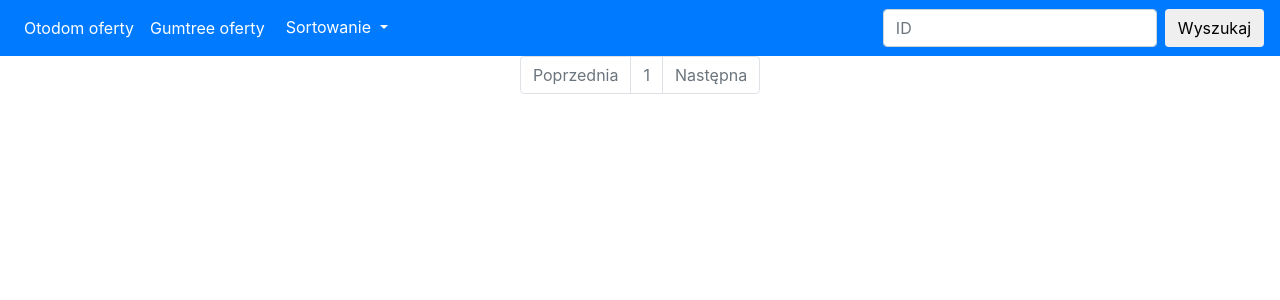
After one commit to szoz/flat-scraper, a Flask app: page /ot/1 in a window 1280 px wide. The commit adds this page. Shown: the top 300 px of the page. Run offline with Flask 2, Linux system fonts and the light colour scheme; data that the repository does not hold is empty; some libraries are stand-ins or nearby versions.

Commit message:
Flask app refactor Small bug fix and code refactor.

```diff
--- a/app.py
+++ b/app.py
@@ -16,19 +16,18 @@ def format_price(price):
 @app.route('/')
 def index():
     """Redirects to first page of all flat list."""
-    return redirect('/1')
+    return redirect('/ot/1')
 
 
-@app.route('/<int:page_num>', methods=['GET', 'POST'])
+@app.route('/ot/<int:page_num>')
 def show_all_flats(page_num, flats_per_page=20):
     """Shows all flat records with pagination"""
     last_page = get_flat_count() // flats_per_page + 1
     if page_num < 1 or page_num > last_page:
         return abort(404)  # TODO fix pycharm warnings - read about flask support
-    pages = {'current': page_num, 'last': last_page}  # TODO reformat functions
-    return render_template('all_flors.html',
+    pages = {'previous': page_num-1, 'current': page_num, 'next': page_num+1,'last': last_page}
+    return render_template('all_flats.html',
                            offers=read_all_flats(flats_per_page, page_num, request.args.get('sort')), pages=pages)
-# TODO fix error page when flat id is incorrect
 
 
 @app.route('/gt/<int:page_num>')
@@ -37,35 +36,52 @@ def show_all_flats_gt(page_num, flats_per_page=20):
     last_page = get_flat_count(oto=False) // flats_per_page + 1
     if page_num < 1 or page_num > last_page:
         return abort(404)
-    pages = {'current': page_num, 'last': last_page}
-    return render_template('all_flors_gt.html',
+    pages = {'previous': page_num-1, 'current': page_num, 'next': page_num+1,'last': last_page}
+    return render_template('all_flats_gt.html',
                            offers=read_all_flats(flats_per_page, page_num, request.args.get('sort'), oto=False), pages=pages)
 
 
-@app.route('/id/<int:flat_id>')
-def show_flat(flat_id):
-    """Shows one flat record with given flat_id."""
+@app.route('/ot/id/<int:flat_id>')
+def show_flat_ot(flat_id):
+    """Shows one otodom flat record with given flat_id."""
     if read_flat(flat_id)[0] is not None:
         record = read_flat(flat_id)
         timestamped = zip(*(record[0][ts] for ts in ('scraped_date', 'price', 'price_pm', 'added_date', 'updated_date')))
-        return render_template('one_flor.html', offers=record, pages=None, timestamped=timestamped)
-    elif read_flat(flat_id, oto=False)[0] is not None:
+        return render_template('one_flat.html', offers=record, pages=None, timestamped=timestamped)
+    else:
+        return abort(404)
+
+
+@app.route('/gt/id/<int:flat_id>')
+def show_flat_gt(flat_id):
+    """Shows one gumtree flat record with given flat_id."""
+    if read_flat(flat_id, oto=False)[0] is not None:
         record = read_flat(flat_id, oto=False)
-        return render_template('all_flors_gt.html', offers=record, pages=None)
+        return render_template('all_flats_gt.html', offers=record, pages=None)
     else:
         return abort(404)
 
 
 @app.route('/id', methods=['POST'])
 def show_flat_post():
-    """TODO write a docstring"""
-    return redirect(f'/id/{request.form["id"]}')
+    """Shows one flat record based on flat_id sent in form."""
+    # return redirect(f'/id/{request.form["id"]}')
+    flat_id = int(request.form["id"])
+    if read_flat(flat_id)[0] is not None:
+        return show_flat_ot(flat_id)
+    elif read_flat(flat_id, oto=False)[0] is not None:
+        return show_flat_gt(flat_id)
+    else:
+        return abort(404)
 
 
 @app.route('/delete/<int:flat_id>')
 def remove_flat(flat_id):
     """Deletes one flat record with given flat_id."""
-    delete_flat(flat_id)
+    if read_flat(flat_id)[0] is not None:
+        delete_flat(flat_id)
+    else:
+        delete_flat(flat_id, oto=False)
     return '', 204
 
 
--- /dev/null
+++ b/templates/all_flats.html
@@ -0,0 +1,125 @@
+{% extends "base.html" %}
+{% block navbar %}
+    <div class="dropdown">
+      <button class="btn btn-primary dropdown-toggle"
+              type="button"
+              id="dropdownMenuButton"
+              data-toggle="dropdown"
+              aria-haspopup="true"
+              aria-expanded="false">
+        Sortowanie
+      </button>
+      <div class="dropdown-menu" aria-labelledby="dropdownMenuButton">
+        <a class="dropdown-item" href="{{ url_for('show_all_flats', page_num=1, sort='added') }}">
+          Po dacie dodania
+        </a>
+        <a class="dropdown-item" href="{{ url_for('show_all_flats', page_num=1, sort='updated') }}">
+          Po dacie aktualizacji
+        </a>
+      </div>
+    </div>
+{% endblock %}
+{% block header %}
+<a href="{{ url_for('show_flat_ot', flat_id=offer._id) }}" class="btn btn-primary" role="button" target="_blank">
+  {{ offer._id }}
+</a>
+{% endblock %}
+{% block statistics %}
+<table class="table table-borderless">
+  <tbody>
+    <tr>
+      <th scope="row">
+        <div class="d-flex">
+          <i class="material-icons mr-2">attach_money</i>{{ offer.price[-1] | format_price }}
+        </div>
+      </th>
+      <th>
+        <div class="d-flex">
+          <i class="material-icons">attach_money</i>
+          <i class="material-icons mr-2">square_foot</i>{{ offer.price_pm[-1] | format_price }}
+        </div>
+      </th>
+      <td>
+        <div class="d-flex">
+          <i class="material-icons mr-2">add_circle_outline</i> {{ offer.added_date[-1] }}
+        </div>
+      </td>
+      <td>
+        <div class="d-flex">
+          <i class="material-icons mr-2">refresh</i> {{ offer.updated_date[-1] }}
+        </div>
+      </td>
+    </tr>
+  </tbody>
+</table>
+  {% block history scoped %}
+  {% endblock %}
+{% endblock %}
+{% block footer %}
+  {% if pages %}
+  <nav aria-label="page-pagination">
+    <ul class="pagination justify-content-center">
+      {% if pages.current == 1 %}
+        <li class="page-item disabled">
+          <a class="page-link"
+             href="{{ url_for('show_all_flats', page_num=pages.previous, sort=request.args.get('sort')) }}"
+             tabindex="-1">
+            Poprzednia
+          </a>
+        </li>
+      {% else %}
+        <li class="page-item">
+          <a class="page-link"
+             href="{{ url_for('show_all_flats', page_num=pages.previous, sort=request.args.get('sort')) }}"
+             tabindex="-1">
+            Poprzednia
+          </a>
+        </li>
+        <li class="page-item">
+          <a class="page-link"
+             href="{{ url_for('show_all_flats', page_num=pages.previous, sort=request.args.get('sort')) }}">
+            {{ pages.current - 1 }}
+          </a>
+        </li>
+      {% endif %}
+      {% if pages.last == 1 %}
+        <li class="page-item disabled">
+          <a class="page-link"
+             href="{{ url_for('show_all_flats', page_num=pages.current, sort=request.args['sort']) }}">
+            {{ pages.current }}
+            <span class="sr-only">(current)</span>
+          </a>
+        </li>
+      {% else %}
+        <li class="page-item active">
+          <a class="page-link"
+             href="{{ url_for('show_all_flats', page_num=pages.current, sort=request.args['sort']) }}">
+            {{ pages.current }}
+            <span class="sr-only">(current)</span>
+          </a>
+        </li>
+      {% endif %}
+      {% if pages.current == pages.last %}
+        <li class="page-item disabled">
+          <a class="page-link"
+             href="{{ url_for('show_all_flats', page_num=pages.next, sort=request.args['sort']) }}"
+             tabindex="-1">
+            Następna
+          </a>
+        </li>
+      {% else %}
+        <li class="page-item">
+          <a class="page-link" href="{{ url_for('show_all_flats', page_num=pages.next, sort=request.args['sort']) }}">
+            {{ pages.current + 1 }}
+          </a>
+        </li>
+        <li class="page-item">
+          <a class="page-link" href="{{ url_for('show_all_flats', page_num=pages.next, sort=request.args['sort']) }}">
+            Następna
+          </a>
+        </li>
+      {% endif %}
+    </ul>
+  </nav>
+  {% endif %}
+{% endblock %}
--- a/templates/base.html
+++ b/templates/base.html
@@ -21,18 +21,21 @@
     </ul>
       <form class="form-inline my-2 my-lg-0" action="{{ url_for('show_flat_post') }}" method="post">
         <input class="form-control mr-sm-2" type="number" name="id" placeholder="ID">
-        <button class="btn btn-outline my-2 my-sm-0" type="submit">Search</button>
+        <button class="btn btn-outline my-2 my-sm-0" type="submit">Wyszukaj</button>
       </form>
   </nav>
   <div class="container">
     {% for offer in offers %}
       <div class="card m-4">
         <div class="card-header d-flex justify-content-between align-items-center">
-          <a href="{{ offer.url }}" class="btn btn-primary" role="button" target="_blank">{{ offer._id }}</a>
+          {% block header scoped %}
+          {% endblock %}
           <h5 class="card-title m-0">
-            <a href="{{ url_for('show_flat', flat_id=offer._id) }}" target="_blank">{{ offer.title }}</a>
+            <a href="{{ offer.url }}" target="_blank">{{ offer.title }}</a>
           </h5>
-          <a href="{{ url_for('remove_flat', flat_id=offer._id) }}" class="btn btn-outline-danger" role="button">Usuń</a>
+          <a href="{{ url_for('remove_flat', flat_id=offer._id) }}" class="btn btn-outline-danger" role="button">
+            Usuń
+          </a>
         </div>
         <div class="card-body">
           <table class="table table-borderless">
@@ -94,7 +97,17 @@
   </div>
   {% block footer scoped %}
   {% endblock %}
-<script src="https://code.jquery.com/jquery-3.3.1.slim.min.js" integrity="sha384-q8i/X+965DzO0rT7abK41JStQIAqVgRVzpbzo5smXKp4YfRvH+8abtTE1Pi6jizo" crossorigin="anonymous"></script>
-<script src="https://cdnjs.cloudflare.com/ajax/libs/popper.js/1.14.3/umd/popper.min.js" integrity="sha384-ZMP7rVo3mIykV+2+9J3UJ46jBk0WLaUAdn689aCwoqbBJiSnjAK/l8WvCWPIPm49" crossorigin="anonymous"></script>
-<script src="https://stackpath.bootstrapcdn.com/bootstrap/4.1.3/js/bootstrap.min.js" integrity="sha384-ChfqqxuZUCnJSK3+MXmPNIyE6ZbWh2IMqE241rYiqJxyMiZ6OW/JmZQ5stwEULTy" crossorigin="anonymous"></script></body>
+  <script src="https://code.jquery.com/jquery-3.3.1.slim.min.js"
+          integrity="sha384-q8i/X+965DzO0rT7abK41JStQIAqVgRVzpbzo5smXKp4YfRvH+8abtTE1Pi6jizo"
+          crossorigin="anonymous">
+  </script>
+  <script src="https://cdnjs.cloudflare.com/ajax/libs/popper.js/1.14.3/umd/popper.min.js"
+          integrity="sha384-ZMP7rVo3mIykV+2+9J3UJ46jBk0WLaUAdn689aCwoqbBJiSnjAK/l8WvCWPIPm49"
+          crossorigin="anonymous">
+  </script>
+  <script src="https://stackpath.bootstrapcdn.com/bootstrap/4.1.3/js/bootstrap.min.js"
+          integrity="sha384-ChfqqxuZUCnJSK3+MXmPNIyE6ZbWh2IMqE241rYiqJxyMiZ6OW/JmZQ5stwEULTy"
+          crossorigin="anonymous">
+  </script>
+</body>
 </html>
--- a/templates/one_flor.html
+++ b/templates/one_flat.html
@@ -1,4 +1,4 @@
-{% extends "all_flors.html" %}
+{% extends "all_flats.html" %}
 {% block history %}
 <table class="table table-sm">
   <tbody>
```
Also changed, not shown: templates/all_flats_gt.html (added, +111 -0 lines), templates/all_flors.html (deleted, +0 -76 lines), templates/all_flors_gt.html (deleted, +0 -63 lines).
